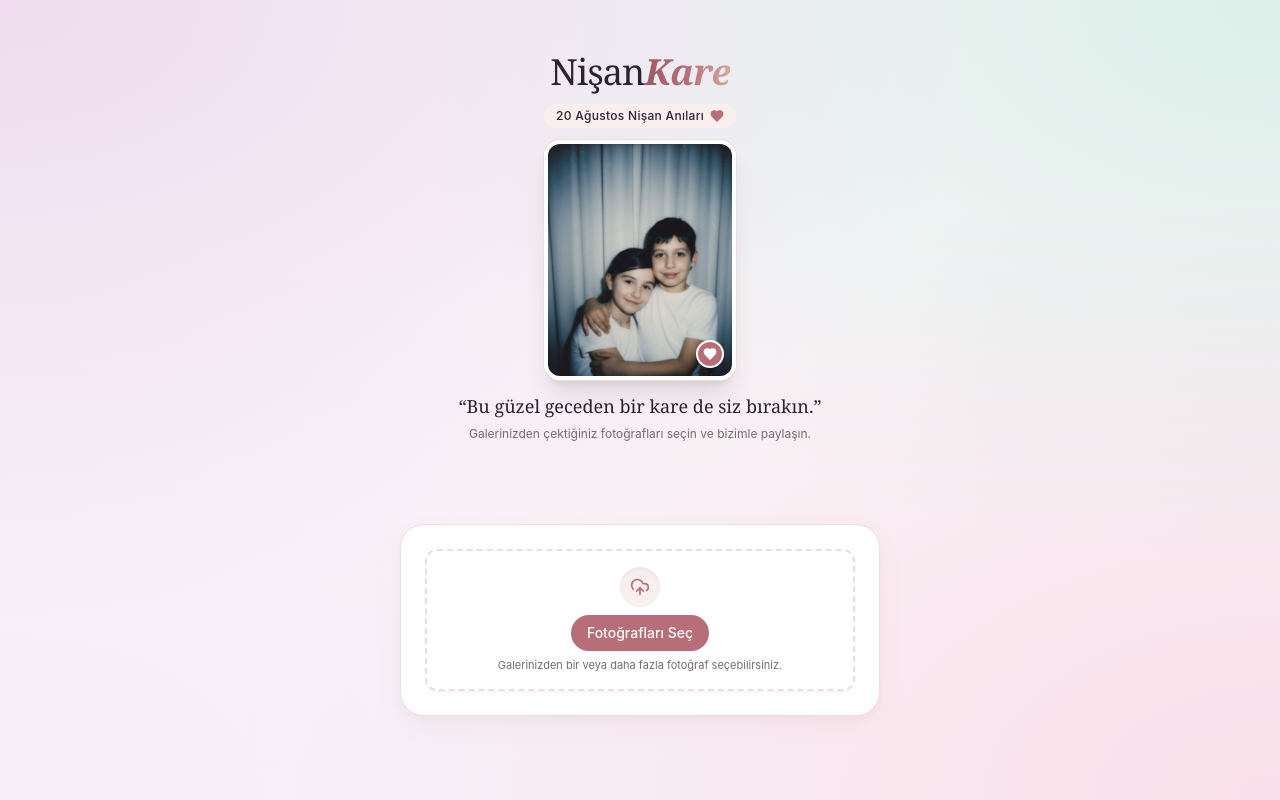
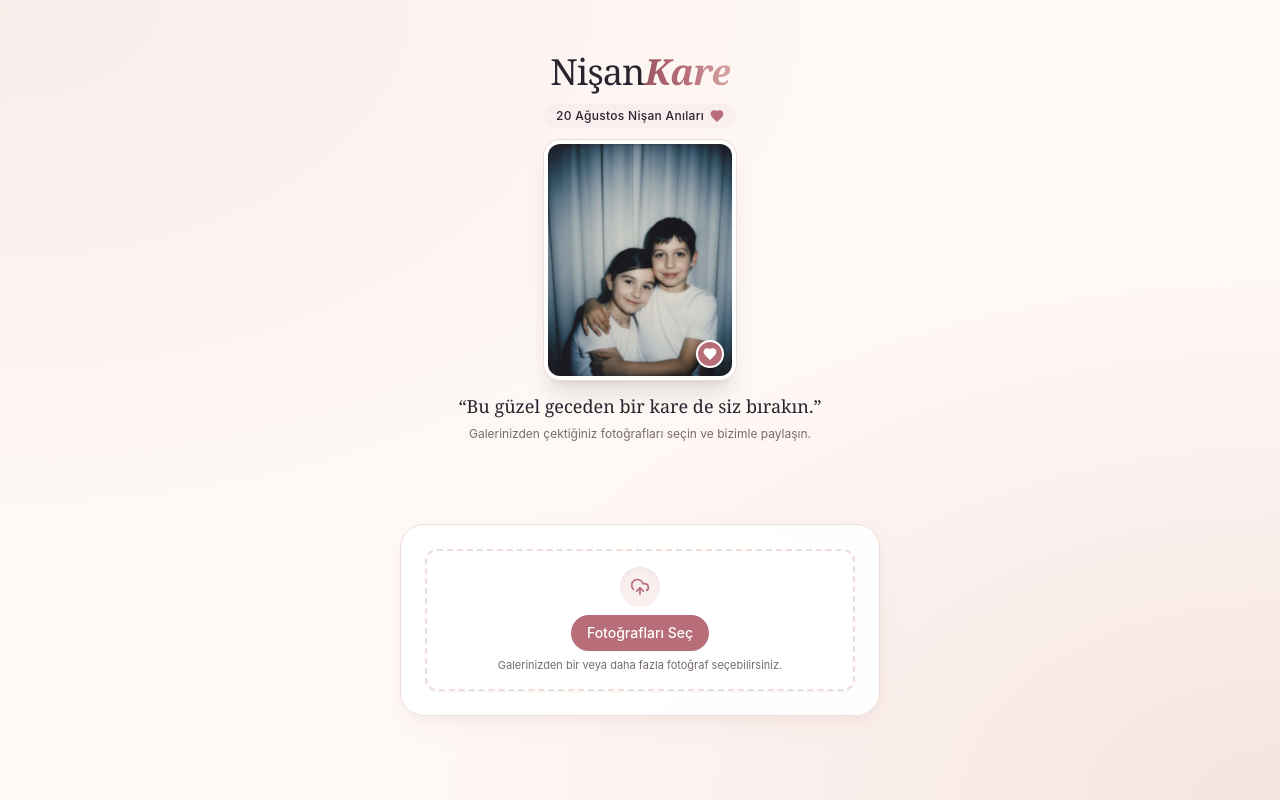
Before and after one commit to uygar-gormez28/NisanKare, a Next.js app: page / in a window 1280 px wide. Built offline with nearby package versions, Linux system fonts and the light colour scheme.

Commit message:
Revert background styling to original colors while keeping heartbeat animation

```diff
--- a/src/app/globals.css
+++ b/src/app/globals.css
@@ -12,16 +12,15 @@
 }
 
 body {
-  background-color: #FAF5F8; /* Soft pink-purple ivory */
+  background-color: var(--background);
   color: var(--foreground);
   font-family: var(--font-sans);
   min-height: 100vh;
   overflow-x: hidden;
   background-image:
-    radial-gradient(at 0% 0%, rgba(186, 104, 200, 0.18) 0px, transparent 55%),     /* Morumsu / Soft Violet */
-    radial-gradient(at 100% 0%, rgba(52, 211, 153, 0.15) 0px, transparent 50%),    /* Zümrüt Yeşilimsi / Soft Emerald */
-    radial-gradient(at 100% 100%, rgba(244, 143, 177, 0.22) 0px, transparent 55%), /* Aşk Pembe Tonu / Romantic Pink */
-    radial-gradient(at 0% 100%, rgba(214, 188, 250, 0.15) 0px, transparent 50%);
+    radial-gradient(at 0% 0%, rgba(238, 221, 216, 0.45) 0px, transparent 50%),
+    radial-gradient(at 100% 100%, rgba(214, 166, 161, 0.25) 0px, transparent 50%),
+    radial-gradient(at 50% 50%, rgba(255, 249, 246, 0.6) 0px, transparent 50%);
   background-attachment: fixed;
 }
 
```
